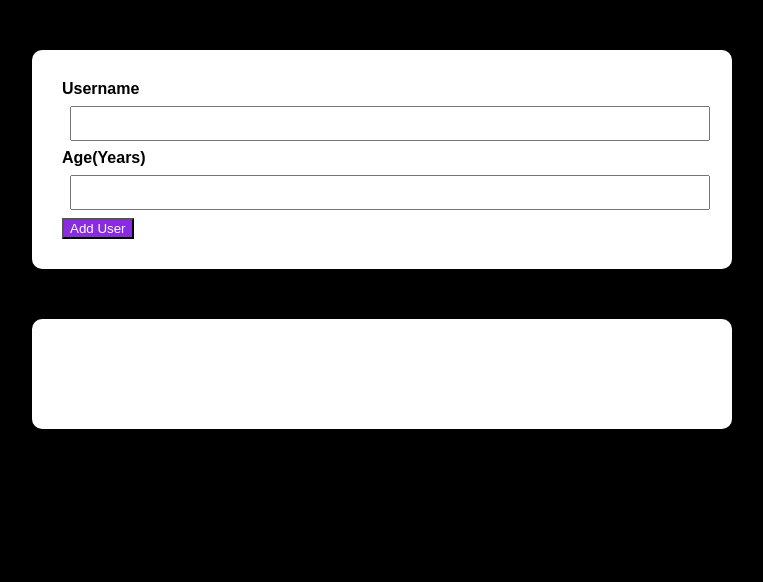
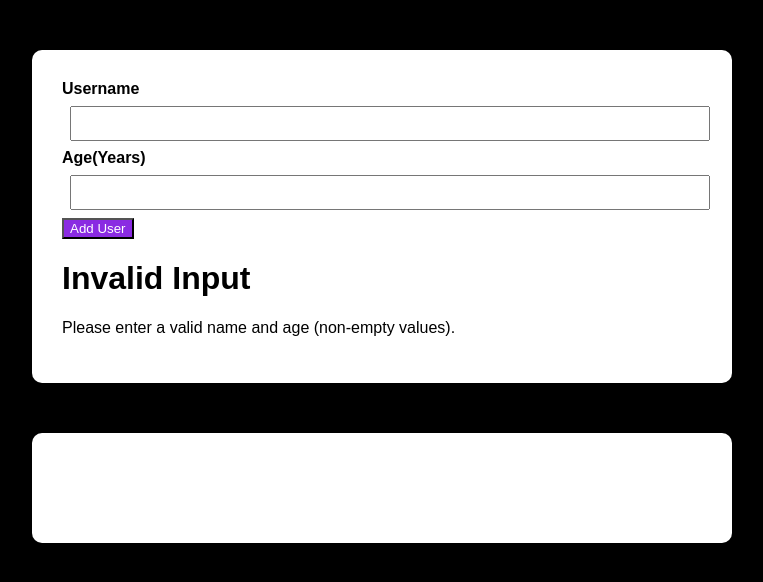
Before and after one commit to varje/01-starting-project-21, a React (Create React App) app: page / in a window 1280 px wide. Shown: the top 582 px of the page, without its empty margins (258-1021 px from the left). Built offline with nearby package versions, Linux system fonts and the light colour scheme.

Commit message:
add error modal

```diff
--- a/src/App.js
+++ b/src/App.js
@@ -2,6 +2,7 @@ import React, { useState } from 'react';
 import AddUser from './components/AddUser/AddUser';
 import UsersList from './components/UsersList/UsersList';
 import Card from './components/Card/Card';
+import ErrorModal from './components/ErrorModal';
 
 function App() {
   const [users, setUsers] = useState([]);
--- a/src/components/AddUser/AddUser.js
+++ b/src/components/AddUser/AddUser.js
@@ -1,5 +1,6 @@
 import { useState } from 'react';
 import classes from './AddUser.module.css';
+import ErrorModal from '../ErrorModal';
 
 function AddUser(props) {
   const [user, setUser] = useState({
@@ -9,7 +10,10 @@ function AddUser(props) {
 
   function submitHandler(event) {
     event.preventDefault();
-    props.onAddUser(user);
+    if (user.username && user.age) {
+      props.onAddUser(user);
+    }
+    console.log(user);
   }
 
   function changeHandler(event) {
@@ -31,6 +35,7 @@ function AddUser(props) {
         <input id="age" type="number" onChange={changeHandler} />
         <button>Add User</button>
       </form>
+      {(!user.username || !user.age)  && <ErrorModal />}
     </div>
   );
 }
--- a/src/components/ErrorModal.js
+++ b/src/components/ErrorModal.js
@@ -0,0 +1,10 @@
+function ErrorModal() {
+  return (
+    <div>
+      <h1>Invalid Input</h1>
+      <p>Please enter a valid name and age (non-empty values).</p>
+    </div>
+  );
+}
+
+export default ErrorModal;
```
